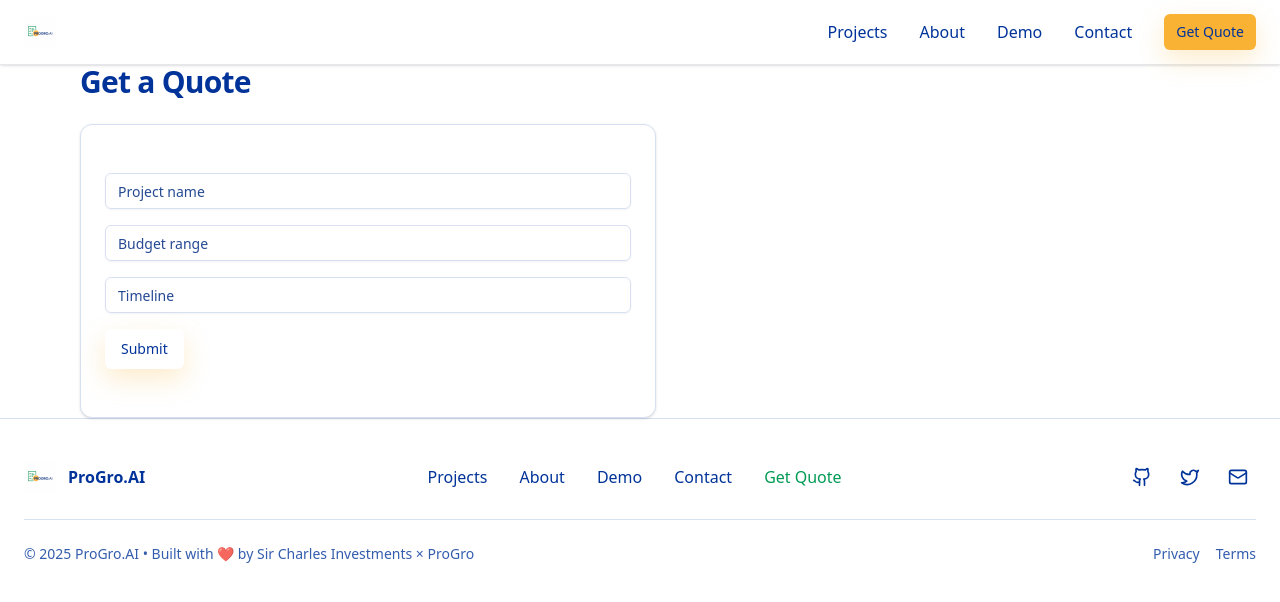
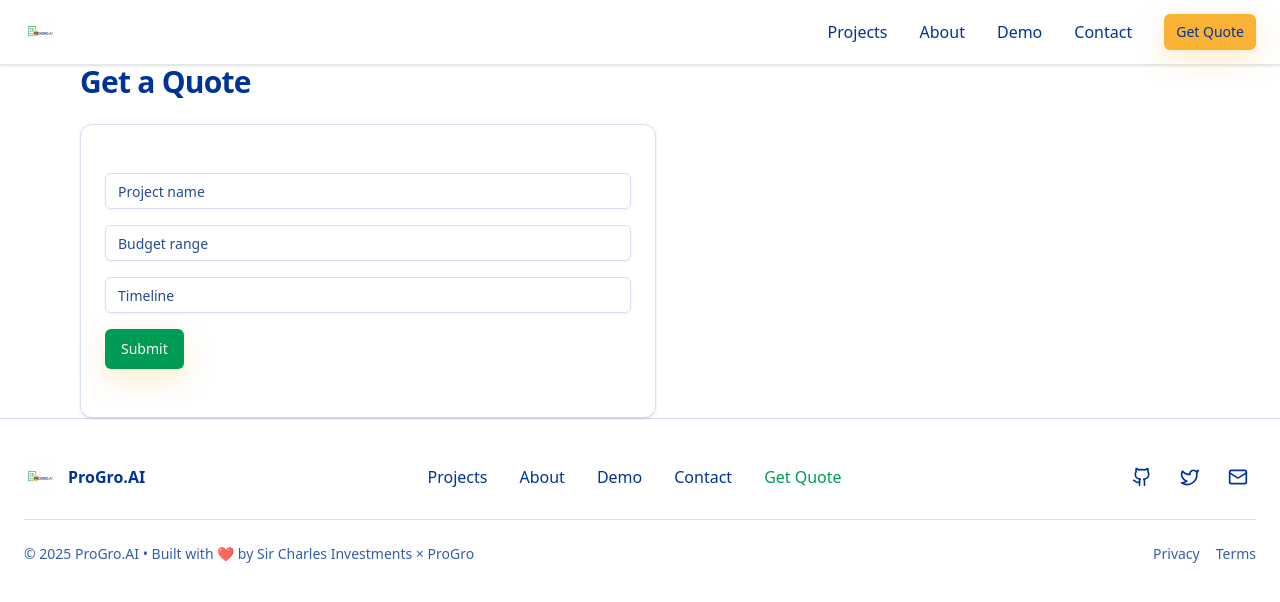
Before and after one commit to progroadmin/ProGro-AI, a Next.js app: page /quote in a window 1280 px wide. Shown: the top 602 px of the page. Built offline with nearby package versions, Linux system fonts and the light colour scheme.

Commit message:
fix: replace invalid Button variant on /quote (and others)

```diff
--- a/src/app/quote/page.tsx
+++ b/src/app/quote/page.tsx
@@ -12,7 +12,7 @@ export default function QuotePage() {
           <Input placeholder="Project name" />
           <Input placeholder="Budget range" />
           <Input placeholder="Timeline" />
-          <Button variant="brand" className="hover-lift hover-glow w-fit">Submit</Button>
+<Button variant="brandGreen" className="hover-lift hover-glow w-fit">Submit</Button>
         </CardContent>
       </Card>
     </div>
```
